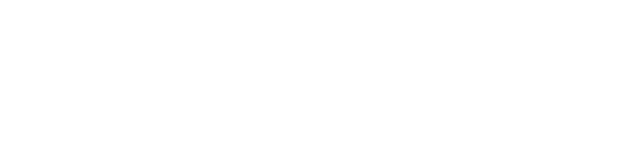
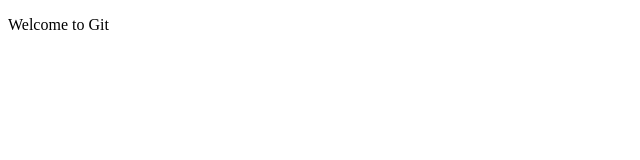
Before and after one commit to Abhinav-Coder-jain/Git_Learn, a plain HTML site: page index.html in a window 1280 px wide. Shown: the whole page, without its empty margins (0-640 px from the left). Drawn offline with Linux system fonts and the light colour scheme.

Commit message:
commit 3

```diff
--- a/index.html
+++ b/index.html
@@ -5,7 +5,13 @@
     <meta name="viewport" content="width=device-width, initial-scale=1.0">
     <title>Git Learn</title>
 </head>
+
+
 <body>
+     <div>
 
+          <p> Welcome to Git </p>
+
+     </div>
 </body>
 </html>
```
